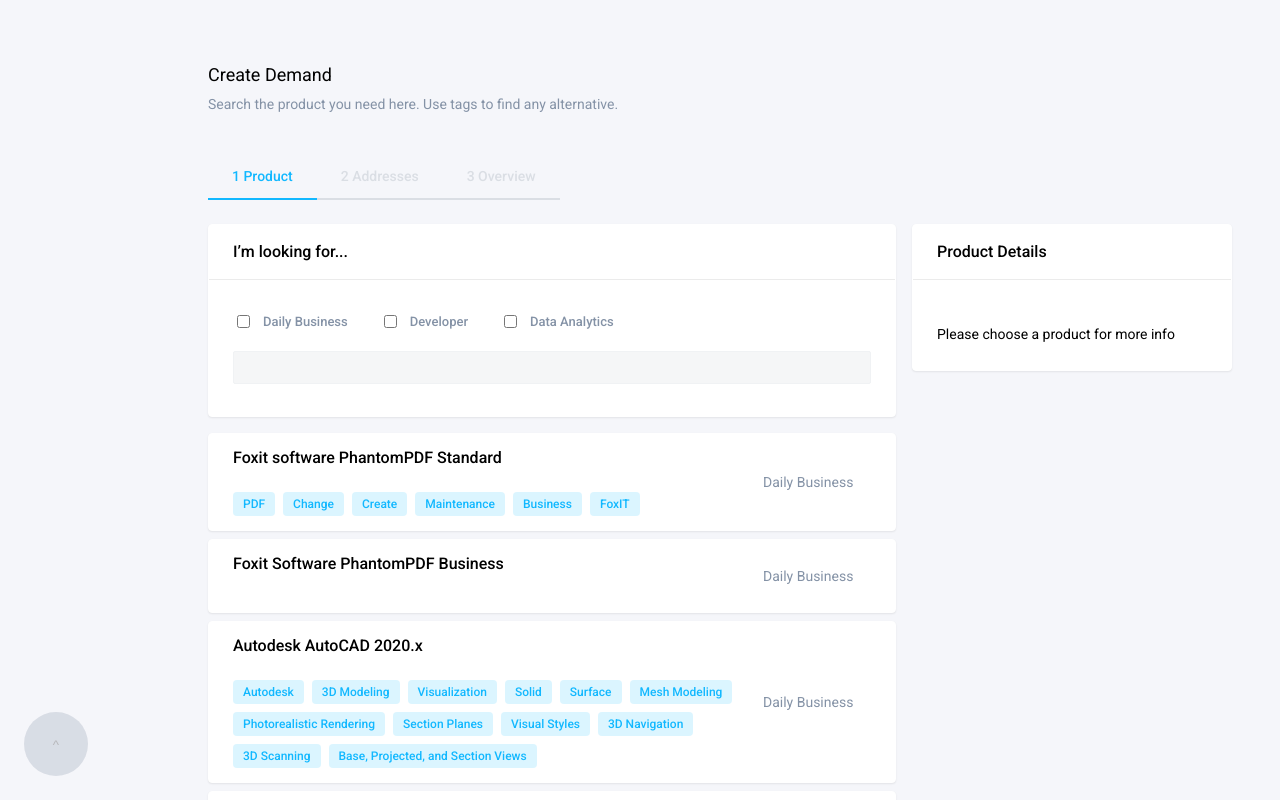
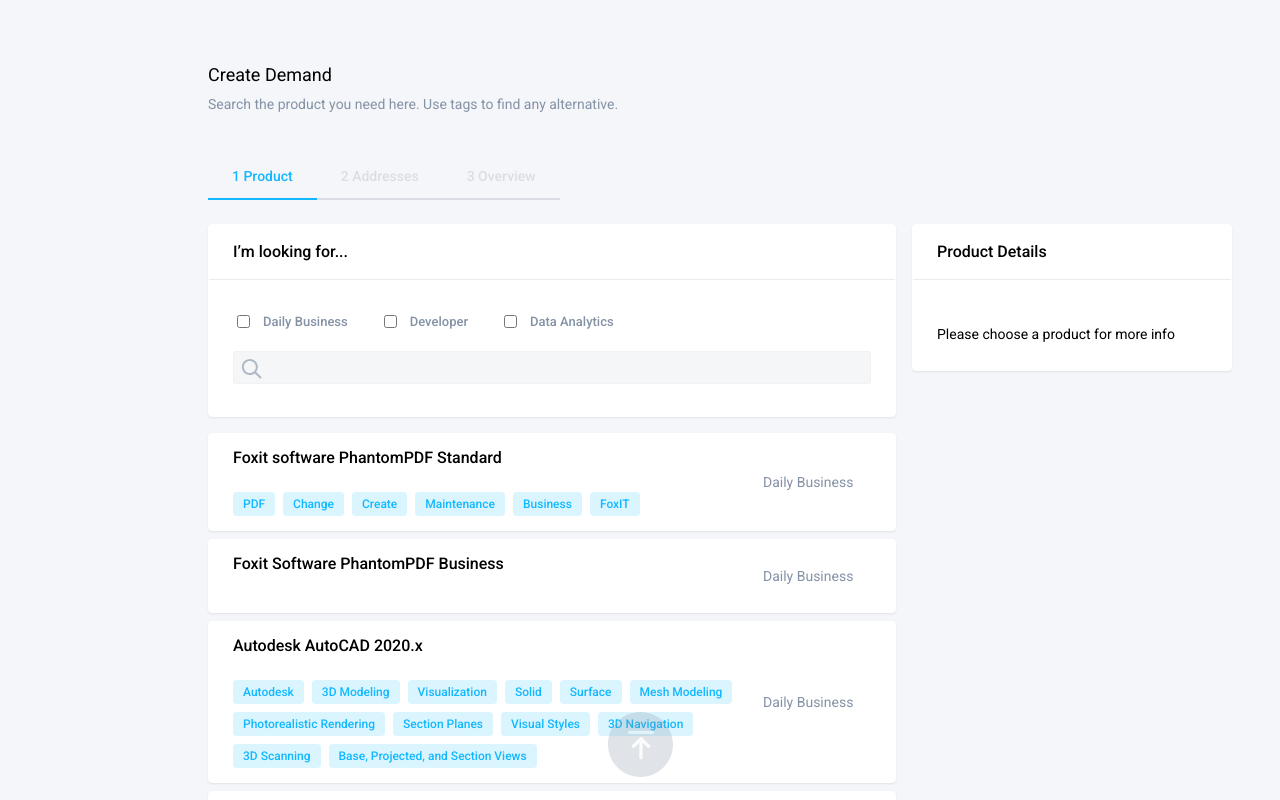
Before and after one commit to ibazhenka/kuhne_nagel, a React (Create React App) app: page / in a window 1280 px wide. Shown: the top 800 px of the page. Built offline with nearby package versions, Linux system fonts and the light colour scheme.

Commit message:
Add icons

```diff
--- a/src/App.css
+++ b/src/App.css
@@ -55,13 +55,13 @@
 .Button-scrollToTop {
     position: fixed;
     bottom: 24px;
-    left: 24px;
+    left: 50%;
     width: 64px;
     height: 64px;
     border-radius: 50%;
-    background: var(--secondary-text-color);
     opacity: 0.25;
     z-index: 1;
+    transform: translateX(-50%);
     transition: opacity 0.15s ease-in-out;
     cursor: pointer;
 }
--- a/src/App.tsx
+++ b/src/App.tsx
@@ -103,13 +103,16 @@
                     />
                   ))}
                 </div>
-                <input
-                  onChange={(e) => {
+                <div className="Search-input-container">
+                  <img src="./search.svg" alt="search" className="Search-icon" />
+                  <input
+                    onChange={(e) => {
                     setSearch(e.target.value.toLocaleLowerCase());
                   }}
-                  type="search"
-                  className="Search-input"
-                />
+                    type="search"
+                    className="Search-input"
+                  />
+                </div>
               </div>
             </Card>
             <div className="ResultList-container" style={{ opacity: isLoading ? 0.5 : 1 }}>
@@ -133,7 +136,8 @@
         type="button"
         className="Button-scrollToTop"
         onClick={handlerScrollUp}
-      >^
+      >
+        <img src="./arrow-top.svg" alt="arrow" />
       </button>
     </Main>
   );
--- a/src/styles/search.css
+++ b/src/styles/search.css
@@ -1,6 +1,18 @@
+.Search-input-container {
+    position: relative;
+    width: 100%;
+}
+
+.Search-icon {
+    position: absolute;
+    top: 6px;
+    left: 6px
+}
+
 .Search-input {
     background: var(--input-background-color);
     border: 1px solid var(--input-border-color);
     padding: 8px 8px 8px 40px;
     border-radius: 2px;
+    width: 100%;
 }
```
Also changed, not shown: public/arrow-top.svg (added), public/search.svg (added).
